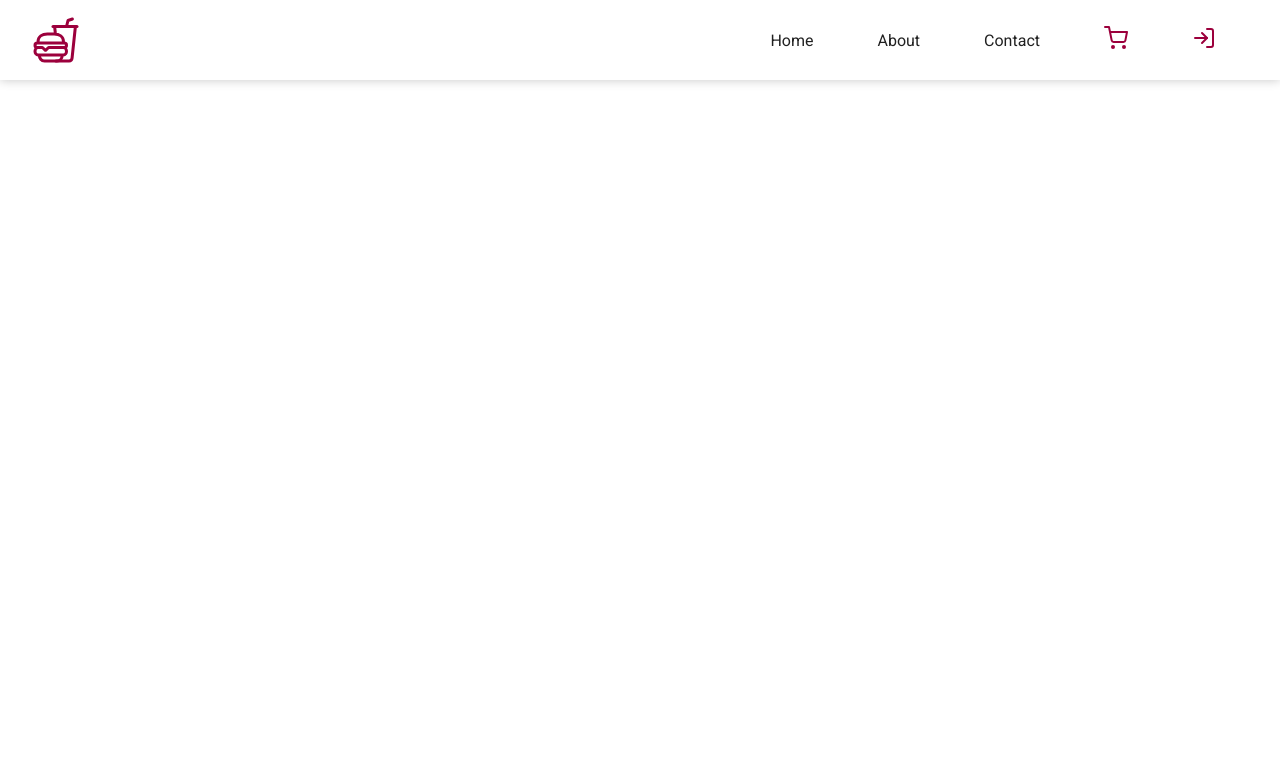
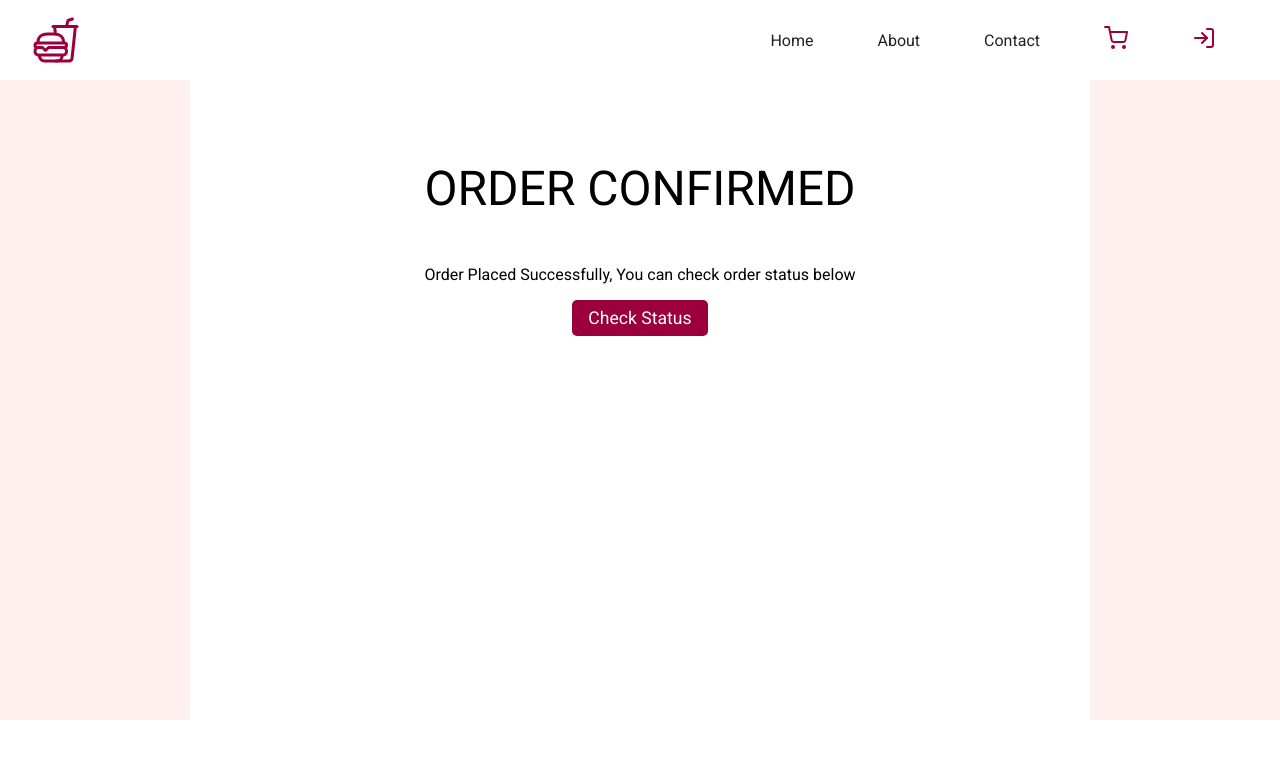
Before and after one commit to AjayRaut1/MERN-Stack-Burger-Engineering-Web-Application, a React (Create React App) app in the folder frontend/: page /paymentsuccess in a window 1280 px wide. Before the commit this address had no page. Shown: the top 758 px of the page. Built offline with nearby package versions, Linux system fonts and the light colour scheme.

Commit message:
PaymentSuccess Component Added

```diff
--- a/frontend/src/App.js
+++ b/frontend/src/App.js
@@ -5,6 +5,7 @@
 import Cart from "./components/cart/Cart"
 import Shipping from "./components/cart/Shipping"
 import ConfirmOrder from "./components/cart/ConfirmOrder"
+import PaymentSuccess from "./components/cart/PaymentSuccess.jsx"
 
 import "./styles/app.scss";
 import "./styles/header.scss";
@@ -16,6 +17,7 @@
 import "./styles/cart.scss";
 import "./styles/shipping.scss";
 import "./styles/confirmOrder.scss";
+import "./styles/paymentsuccess.scss";
 
 function App() {
   return <Router>
@@ -25,7 +27,8 @@
       <Route path="/contact" element={<Contact />} />
       <Route path="/cart" element={<Cart />} />
       <Route path="/shipping" element={<Shipping />} />
-      <Route path="/confirmorder" element={<ConfirmOrder/>} />
+      <Route path="/confirmorder" element={<ConfirmOrder />} />
+      <Route path="/paymentsuccess" element={<PaymentSuccess />} />
     </Routes>
 
   </Router>
--- /dev/null
+++ b/frontend/src/components/cart/PaymentSuccess.jsx
@@ -0,0 +1,16 @@
+import React from "react";
+import { Link } from "react-router-dom";
+
+const PaymentSuccess = () => {
+  return (
+    <section className="paymentsuccess">
+      <main>
+        <h1>Order Confirmed</h1>
+        <p>Order Placed Successfully, You can check order status below</p>
+        <Link to="/myorders">Check Status</Link>
+      </main>
+    </section>
+  );
+};
+
+export default PaymentSuccess;
--- /dev/null
+++ b/frontend/src/styles/paymentsuccess.scss
@@ -0,0 +1,36 @@
+@import "colors";
+
+.paymentsuccess {
+  background-color: $pink;
+  width: 100%;
+  height: 80vh;
+  > main {
+    height: 100%;
+    background-color: white;
+    max-width: 900px;
+    margin: auto;
+    padding: 2rem;
+    display: flex;
+    flex-direction: column;
+    align-items: center;
+    > h1 {
+      text-transform: uppercase;
+      text-align: center;
+      margin: 3rem;
+      font: 100 3rem "Roboto";
+    }
+
+    > a {
+      background-color: $red;
+      border: none;
+      outline: none;
+      color: white;
+      padding: 0.5rem 1rem;
+      border-radius: 5px;
+      margin: 1rem;
+      text-align: center;
+      cursor: pointer;
+      font-size: 1.1rem;
+    }
+  }
+}
```
